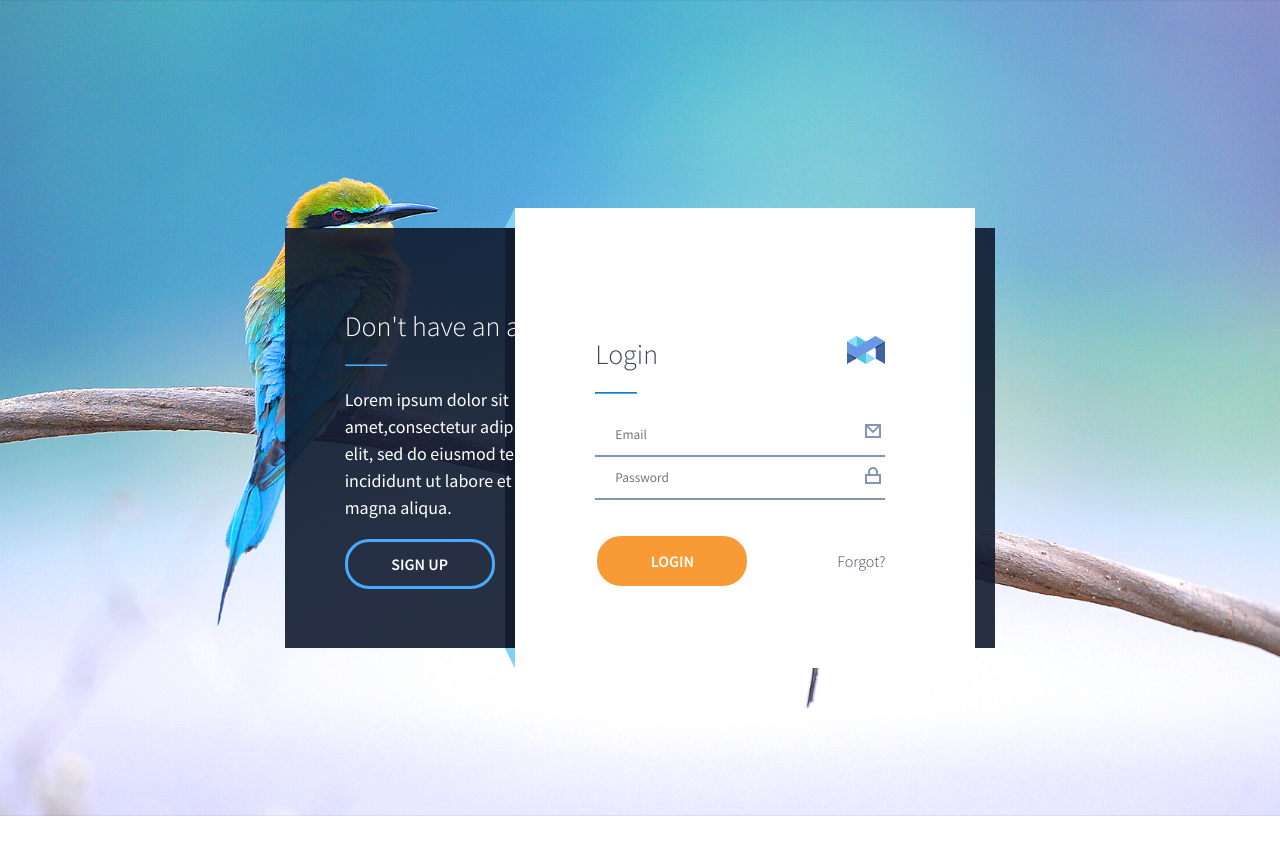
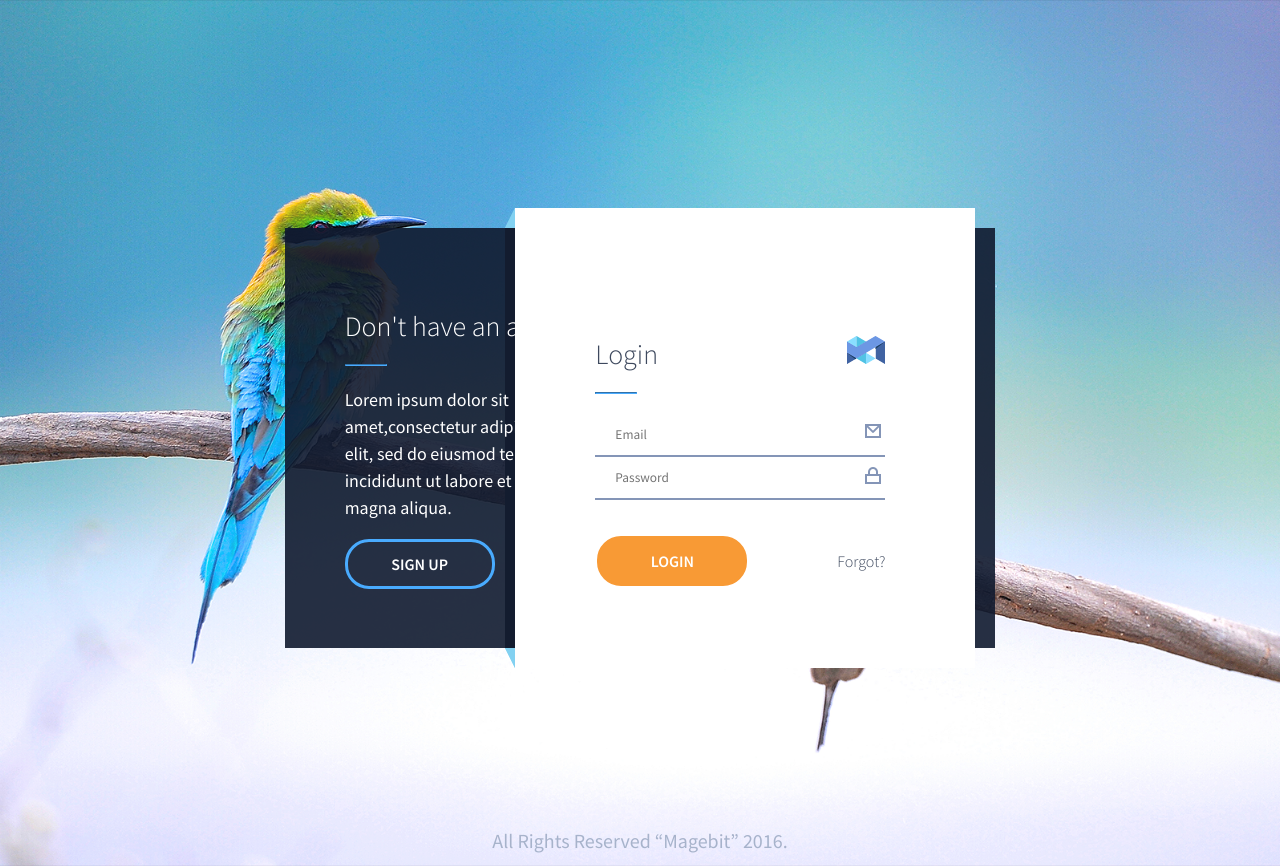
Before and after one commit to raivis-ih/magebitTask, a PHP site: page /MageBitPHP/ in a window 1280 px wide. Before the commit the page ends 816 px from the top, so only its background shows below. Run offline with PHP 8.4, Linux system fonts and the light colour scheme.

Commit message:
Update footer.php

```diff
--- a/views/footer.php
+++ b/views/footer.php
@@ -1,4 +1,4 @@
 </div>
-
+    <h1 style="text-align: center; color: #a7b3cb; font-weight: normal; font-size: 20px; margin-top: 20vh">All Rights Reserved “Magebit” 2016.</h1>
 </body>
 </html>
```
